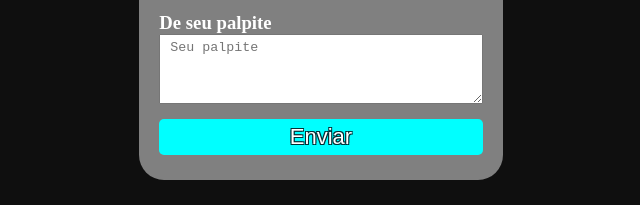
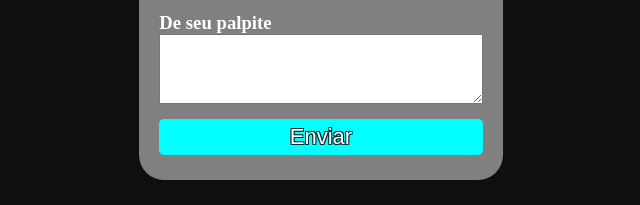
Before and after one commit to Ryan-Castro/LPOnepiece, a plain HTML site: page index.html in a window 1280 px wide. Shown: the part 3753-3958 px from the top of the page, 319-959 px from the left. Drawn offline with nearby package versions, Linux system fonts and the light colour scheme.

Commit message:
Update index.html

```diff
--- a/index.html
+++ b/index.html
@@ -154,7 +154,7 @@
                     <h3>Seu e-mail</h3>
                     <input type="email" name="email" required>
                     <h3>De seu palpite</h3>
-                    <textarea name="mensage" placeholder="Seu palpite"></textarea>
+                    <textarea name="mensage"></textarea>
                     <button type="submit">Enviar</button>
                </form>
             </div>
```
